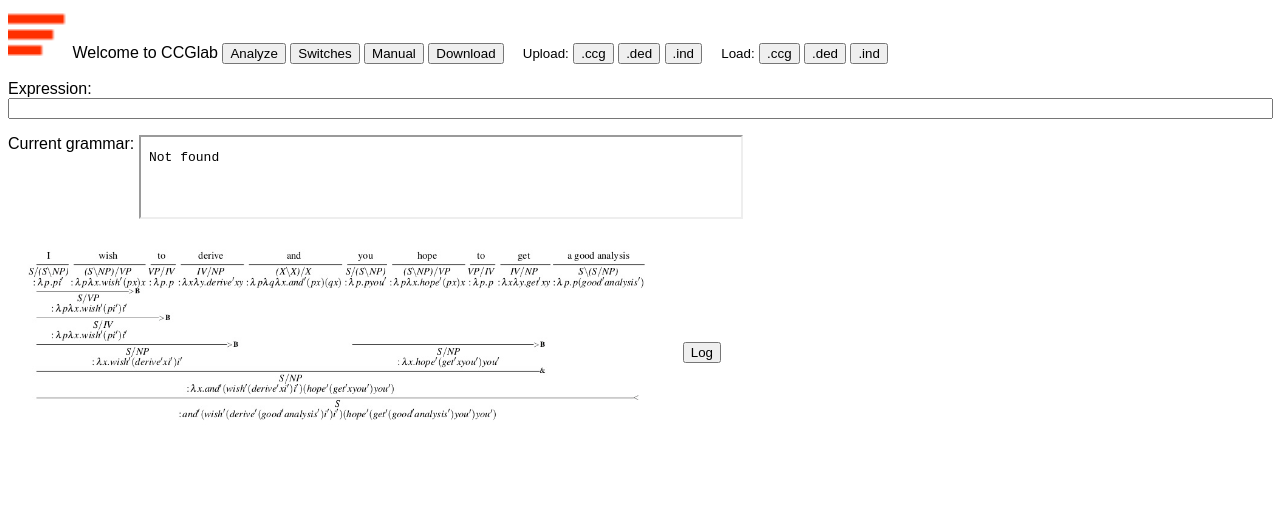
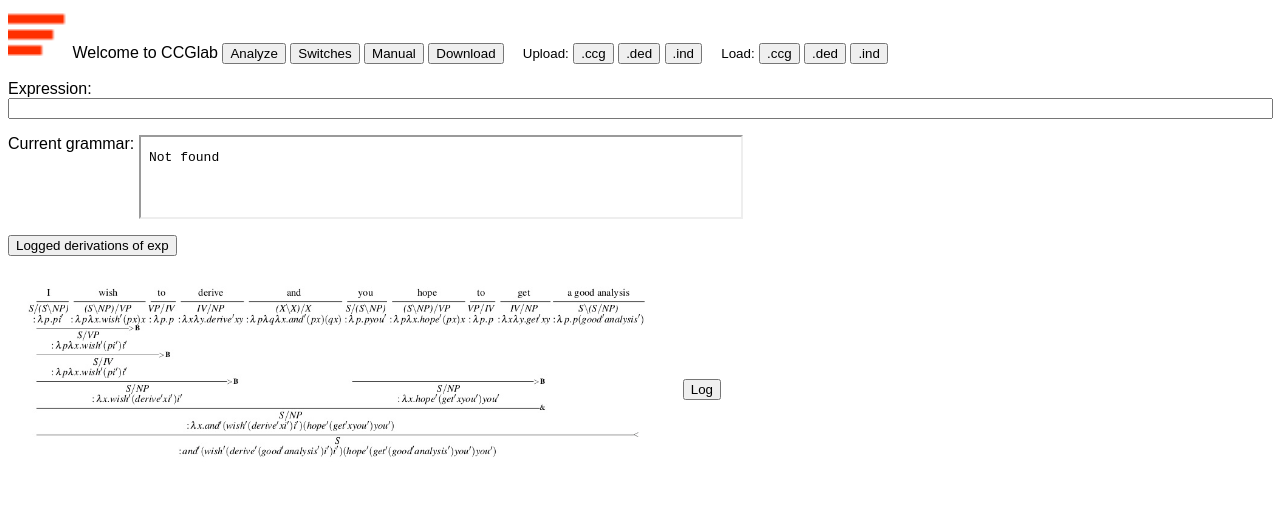
Before and after one commit to bozsahin/ccglab-server, a plain HTML site: page main.html in a window 1280 px wide. Drawn offline with Linux system fonts and the light colour scheme.

Commit message:
added log display to wish

```diff
--- a/main.html
+++ b/main.html
@@ -29,6 +29,8 @@ Expression: <input type="text" size="155" name="expr">
 <p>Current grammar:
 <iframe src="wish.ccg" height="80" width="600" align="top"></iframe>
 
+<p>
+<button onclick="window.open('ders.log');">Logged derivations of exp</button>
 
 <p><img align="center" src="wish-framed.jpg" style="height:30%;">
 <button onclick="window.open('wish.log');">Log</button>
```
